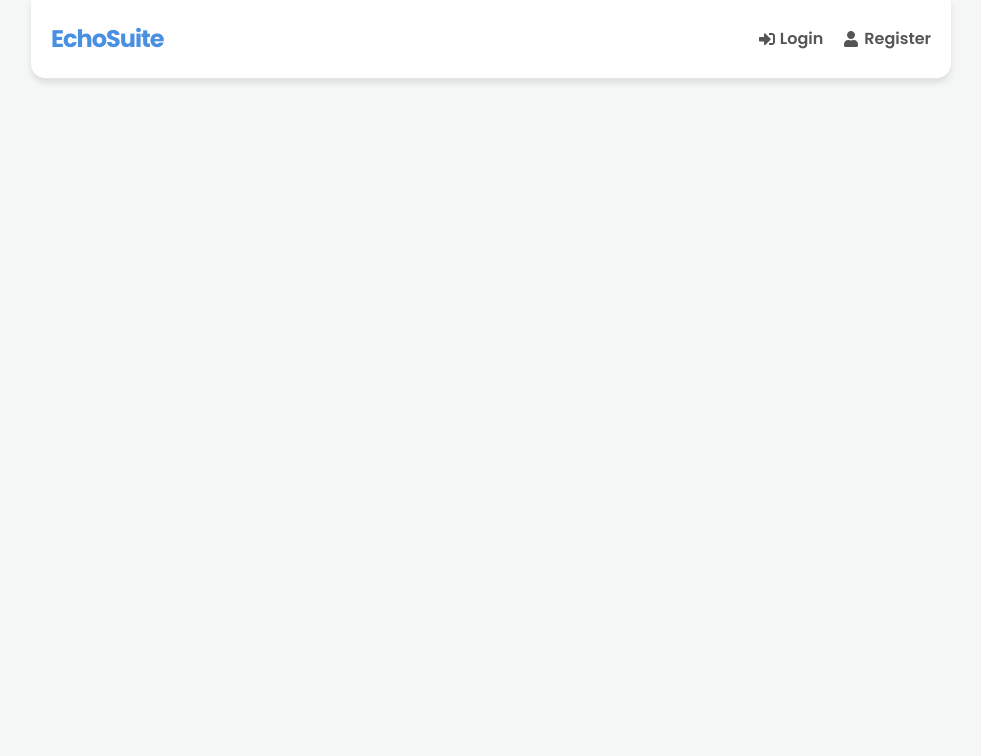
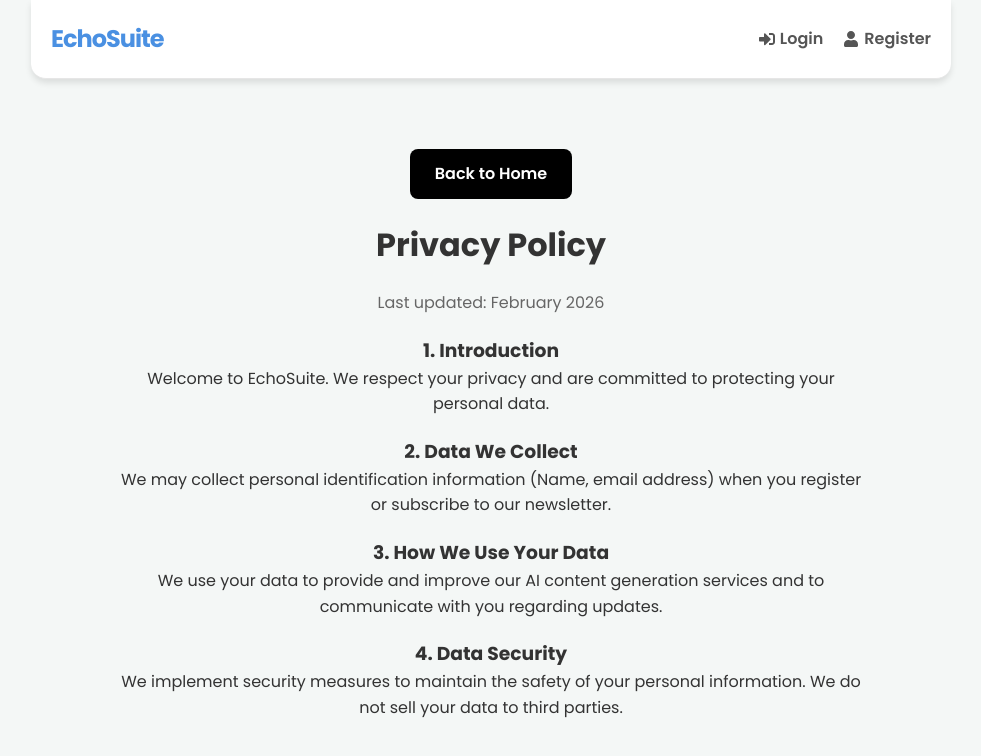
Before and after one commit to digitaltoolshub29/echosuite, a React (Vite) app in the folder frontend/: page /privacy in a window 1280 px wide. Shown: the top 756 px of the page, without its empty margins (149-1130 px from the left). Built offline with nearby package versions, Linux system fonts and the light colour scheme.

Commit message:
Add Legal Pages

```diff
--- a/frontend/src/App.jsx
+++ b/frontend/src/App.jsx
@@ -5,7 +5,9 @@ import Header from './components/Header'
 import Dashboard from './pages/Dashboard'
 import Login from './pages/Login'
 import Register from './pages/Register'
-import Home from './pages/Home' // استيراد الصفحة الجديدة
+import Home from './pages/Home'
+import Privacy from './pages/Privacy' // صفحة جديدة
+import Terms from './pages/Terms'     // صفحة جديدة
 
 function App() {
   return (
@@ -14,10 +16,12 @@ function App() {
         <div className='container'>
           <Header />
           <Routes>
-            <Route path='/' element={<Home />} /> {/* الصفحة الرئيسية للزوار */}
-            <Route path='/dashboard' element={<Dashboard />} /> {/* لوحة التحكم للأعضاء */}
+            <Route path='/' element={<Home />} />
+            <Route path='/dashboard' element={<Dashboard />} />
             <Route path='/login' element={<Login />} />
             <Route path='/register' element={<Register />} />
+            <Route path='/privacy' element={<Privacy />} /> {/* مسار جديد */}
+            <Route path='/terms' element={<Terms />} />     {/* مسار جديد */}
           </Routes>
         </div>
       </Router>
--- a/frontend/src/pages/Home.jsx
+++ b/frontend/src/pages/Home.jsx
@@ -82,13 +82,11 @@ function Home() {
         </div>
       </section>
 
-      {/* Pricing Section (New! 💰) */}
+      {/* Pricing Section */}
       <section style={{ padding: '40px 0', marginBottom: '60px', textAlign: 'center' }}>
         <h2 style={{ fontSize: '2.5rem', marginBottom: '15px', color: '#333' }}>Simple Pricing</h2>
         <p style={{ color: '#666', marginBottom: '40px' }}>Start for free, upgrade when you go viral.</p>
-
         <div style={{ display: 'flex', justifyContent: 'center', gap: '30px', flexWrap: 'wrap' }}>
-
           {/* Free Plan */}
           <div style={{ backgroundColor: '#fff', padding: '40px', borderRadius: '20px', width: '300px', boxShadow: '0 4px 15px rgba(0,0,0,0.1)', border: '2px solid #4a90e2' }}>
             <h3 style={{ fontSize: '1.5rem', marginBottom: '10px' }}>Beta</h3>
@@ -101,11 +99,10 @@ function Home() {
               <li style={{ marginBottom: '10px' }}><FaCheck color='#4a90e2' /> Viral Tweets</li>
             </ul>
           </div>
-
-          {/* Pro Plan (Disabled) */}
+          {/* Pro Plan */}
           <div style={{ backgroundColor: '#f9f9f9', padding: '40px', borderRadius: '20px', width: '300px', border: '1px solid #eee', opacity: '0.7' }}>
             <h3 style={{ fontSize: '1.5rem', marginBottom: '10px' }}>Pro</h3>
-            <h1 style={{ fontSize: '3rem', margin: '20px 0', color: '#333' }}>$29<span style={{ fontSize: '1rem', color: '#888' }}>/mo</span></h1>
+            <h1 style={{ fontSize: '3rem', margin: '20px 0', color: '#333' }}>$19<span style={{ fontSize: '1rem', color: '#888' }}>/mo</span></h1>
             <p style={{ color: '#666', marginBottom: '30px' }}>For serious creators.</p>
             <button disabled className='btn' style={{ marginBottom: '20px', borderRadius: '50px', backgroundColor: '#ccc', cursor: 'not-allowed', width: '100%' }}>Coming Soon</button>
             <ul style={{ textAlign: 'left', listStyle: 'none', padding: 0 }}>
@@ -114,7 +111,6 @@ function Home() {
               <li style={{ marginBottom: '10px' }}><FaCheck color='#888' /> Custom Templates</li>
             </ul>
           </div>
-
         </div>
       </section>
 
@@ -122,7 +118,6 @@ function Home() {
       <section style={{ textAlign: 'center', padding: '60px 20px', backgroundColor: '#fff', borderRadius: '20px', marginBottom: '40px', border: '1px solid #eee' }}>
         <h3 style={{ fontSize: '2rem', marginBottom: '15px', color: '#333' }}>Join the AI Content Revolution 📩</h3>
         <p style={{ color: '#666', marginBottom: '30px' }}>Get weekly tips on how to grow your channel using AI.</p>
-
         <form style={{ display: 'flex', justifyContent: 'center', gap: '10px', maxWidth: '500px', margin: '0 auto' }} onSubmit={onSubscribe}>
           <input
             type="email"
@@ -138,10 +133,15 @@ function Home() {
         </form>
       </section>
 
-      {/* Simple Footer */}
-      <footer style={{ textAlign: 'center', padding: '20px', color: '#888', borderTop: '1px solid #eee', marginTop: '40px' }}>
+      {/* Footer with Links (Updated!) */}
+      <footer style={{ textAlign: 'center', padding: '40px 20px', color: '#888', borderTop: '1px solid #eee', marginTop: '40px', backgroundColor: '#f9f9f9' }}>
         <p>&copy; 2026 EchoSuite. All rights reserved.</p>
-        <p style={{ fontSize: '0.9rem', marginTop: '5px' }}>Made with ❤️ for Creators.</p>
+        <div style={{ marginTop: '10px', fontSize: '0.9rem' }}>
+          <Link to="/privacy" style={{ margin: '0 10px', color: '#666' }}>Privacy Policy</Link>
+          |
+          <Link to="/terms" style={{ margin: '0 10px', color: '#666' }}>Terms of Service</Link>
+        </div>
+        <p style={{ fontSize: '0.8rem', marginTop: '20px' }}>Made with ❤️ for Creators.</p>
       </footer>
     </>
   )
--- /dev/null
+++ b/frontend/src/pages/Privacy.jsx
@@ -0,0 +1,25 @@
+import { Link } from 'react-router-dom'
+
+function Privacy() {
+  return (
+    <div style={{ maxWidth: '800px', margin: '50px auto', padding: '20px', lineHeight: '1.6' }}>
+      <Link to="/" className='btn' style={{ marginBottom: '20px' }}>Back to Home</Link>
+      <h1 style={{ marginBottom: '20px' }}>Privacy Policy</h1>
+      <p style={{ color: '#666' }}>Last updated: February 2026</p>
+
+      <h3 style={{ marginTop: '20px' }}>1. Introduction</h3>
+      <p>Welcome to EchoSuite. We respect your privacy and are committed to protecting your personal data.</p>
+
+      <h3 style={{ marginTop: '20px' }}>2. Data We Collect</h3>
+      <p>We may collect personal identification information (Name, email address) when you register or subscribe to our newsletter.</p>
+
+      <h3 style={{ marginTop: '20px' }}>3. How We Use Your Data</h3>
+      <p>We use your data to provide and improve our AI content generation services and to communicate with you regarding updates.</p>
+
+      <h3 style={{ marginTop: '20px' }}>4. Data Security</h3>
+      <p>We implement security measures to maintain the safety of your personal information. We do not sell your data to third parties.</p>
+    </div>
+  )
+}
+
+export default Privacy
--- /dev/null
+++ b/frontend/src/pages/Terms.jsx
@@ -0,0 +1,25 @@
+import { Link } from 'react-router-dom'
+
+function Terms() {
+  return (
+    <div style={{ maxWidth: '800px', margin: '50px auto', padding: '20px', lineHeight: '1.6' }}>
+      <Link to="/" className='btn' style={{ marginBottom: '20px' }}>Back to Home</Link>
+      <h1 style={{ marginBottom: '20px' }}>Terms of Service</h1>
+      <p style={{ color: '#666' }}>Last updated: February 2026</p>
+
+      <h3 style={{ marginTop: '20px' }}>1. Acceptance of Terms</h3>
+      <p>By accessing and using EchoSuite, you accept and agree to be bound by the terms and provision of this agreement.</p>
+
+      <h3 style={{ marginTop: '20px' }}>2. Use of Service</h3>
+      <p>You agree to use EchoSuite only for lawful purposes. You are responsible for all content generated using your account.</p>
+
+      <h3 style={{ marginTop: '20px' }}>3. Intellectual Property</h3>
+      <p>The content generated by our AI is yours to use. However, the EchoSuite brand and software remain our property.</p>
+
+      <h3 style={{ marginTop: '20px' }}>4. Termination</h3>
+      <p>We reserve the right to terminate your access to the site without any advance notice.</p>
+    </div>
+  )
+}
+
+export default Terms
```
